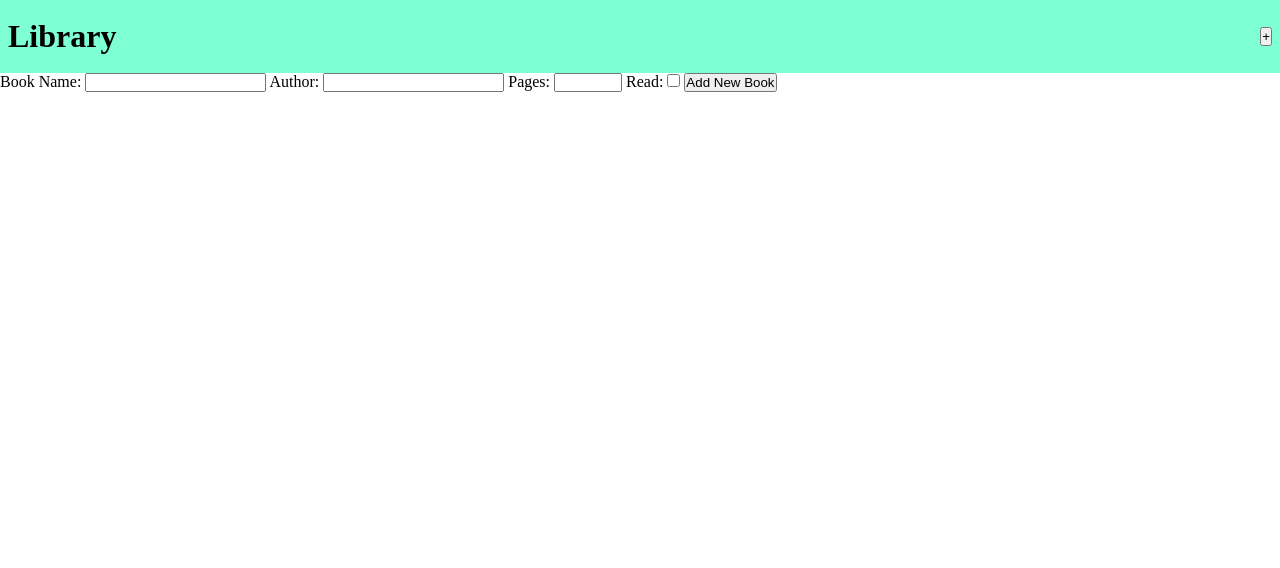
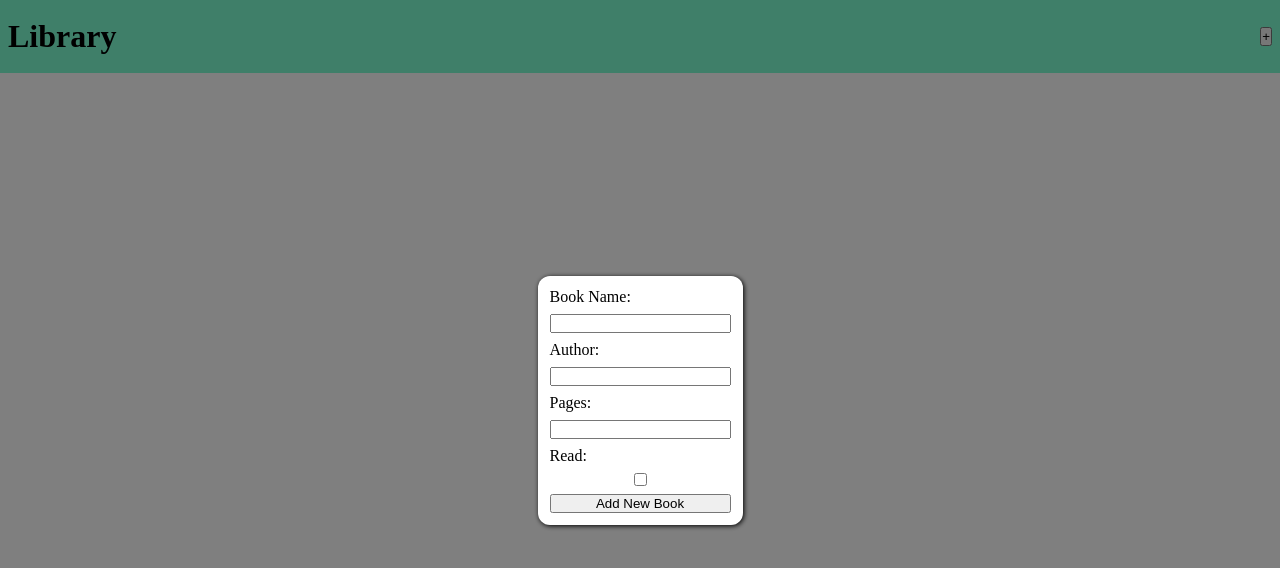
Before and after one commit to BZAgustin/js-library, a plain HTML site: page index.html in a window 1280 px wide. Drawn offline with Linux system fonts and the light colour scheme.

Commit message:
- Set overlay style - Add card style rules

```diff
--- a/style.css
+++ b/style.css
@@ -14,10 +14,10 @@ body {
 
 header {
   background-color: aquamarine;
-  padding: 8px;
   display: flex;
   justify-content: space-between;
   align-items: center;
+  padding: 8px;
 }
 
 /* ------------- CONTENT ------------- */
@@ -27,10 +27,22 @@ section {
   display: grid;
   grid-template-columns: repeat(6, 1fr);
   grid-template-rows: repeat(3, 1fr);
+  gap: 12px;
+  padding: 12px;
 }
 
 .card {
   background-color: coral;
+  border-radius: 12px;
+  display: flex;
+  flex-direction: column;
+  justify-content: space-between;
+  padding: 12px;
+}
+
+.c-header, .c-read {
+  display: flex;
+  justify-content: space-between;
 }
 
 /* ------------- FOOTER ------------- */
@@ -41,3 +53,30 @@ footer {
   align-items: center;
   justify-content: center;
 }
+
+/* ------------- FORM OVERLAY ------------- */
+
+.overlay {
+  position: fixed;
+  /* display: none;  */
+  width: 100%;
+  height: 100%;
+  display: flex;
+  justify-content: center;
+  align-items: center;
+  background-color: rgba(0,0,0,0.5);
+  z-index: 2; /* Specify a stack order in case you're using a different order for other elements */
+}
+
+.form-container {
+  background-color: #fff;
+  border-radius: 12px;
+  box-shadow: 1px 1px 5px black;
+}
+
+form {
+  display: flex;
+  flex-direction: column;
+  gap: 8px;
+  padding: 12px;
+}
```
